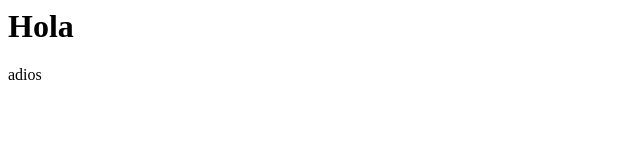
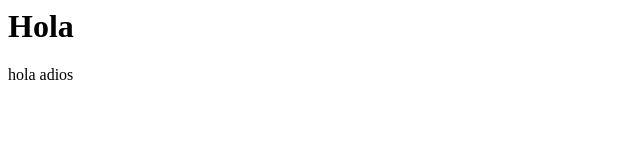
Before and after one commit to skondz/new-repo, a plain HTML site: page index.html in a window 1280 px wide. Shown: the full height of the page, 0-640 px from the left. Drawn offline with Linux system fonts and the light colour scheme.

Commit message:
prueba 3 am

```diff
--- a/index.html
+++ b/index.html
@@ -1,2 +1,2 @@
 <h1>Hola</h1>
-<p>adios</p>
+<p>hola adios</p>
```
